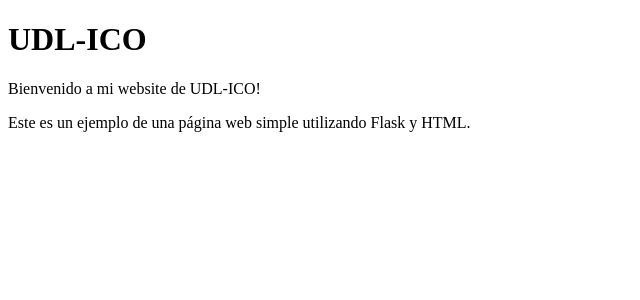
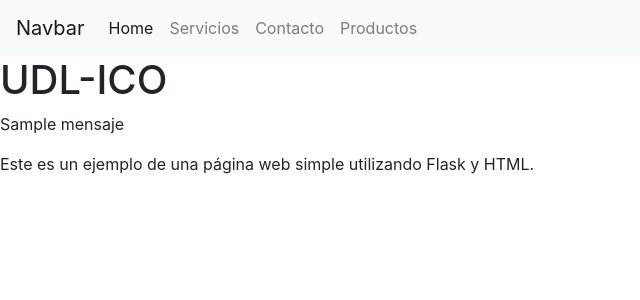
Before and after one commit to adrian-beta/appweb01, a Flask app: template templates/index.html in a window 1280 px wide. Shown: the top 300 px of the page, without its empty margins (0-640 px from the left). Run offline with Flask 3, Linux system fonts and the light colour scheme; the template is opened without the code that fills it: most values are stand-ins (such as "Sample title", 1, 10 or a date in 2020).

Commit message:
Implementacion de Navbar Bootstrap 4.6

```diff
--- a/server.py
+++ b/server.py
@@ -2,9 +2,21 @@ from flask import Flask, render_template
 
 app = Flask(__name__)
 
-@app.route('/')
+@app.route('/home')
 def home():
-    return render_template('index.html')
+    return render_template('index.html', titulo='Inicio', mensaje='Bienvenido a mi website de UDL-ICO!')
+
+@app.route('/servicios')
+def servicios():
+    return render_template('servicios.html', titulo='Servicios', mensaje='Bienvenido a la página de servicios de UDL-ICO!')
+
+@app.route('/contacto')
+def contacto():
+    return render_template('contacto.html', titulo='Contacto', mensaje='Bienvenido a la página de contacto de UDL-ICO!')
+
+@app.route('/productos')
+def productos():
+    return render_template('productos.html', titulo='Productos', mensaje='Bienvenido a la página de productos de UDL-ICO!')
 
 if __name__ == '__main__':
-    app.run(debug=True)
+    app.run(debug=True,port=5051)
--- a/templates/index.html
+++ b/templates/index.html
@@ -1,13 +1,38 @@
 <!DOCTYPE html>
 <html lang="en">
     <head>
+        <link rel="stylesheet" href="https://cdn.jsdelivr.net/npm/bootstrap@4.6.2/dist/css/bootstrap.min.css" integrity="sha384-xOolHFLEh07PJGoPkLv1IbcEPTNtaed2xpHsD9ESMhqIYd0nLMwNLD69Npy4HI+N" crossorigin="anonymous">
         <meta charset="UTF-8">
        <meta name="viewport" content="width=device-width, initial-scale=1.0">
-       <title>UDL-ICO</title>
+       <title>{{titulo}}</title>
     </head>
     <body>
+        <nav class="navbar navbar-expand-lg navbar-light bg-light">
+        <a class="navbar-brand" href="#">Navbar</a>
+        <button class="navbar-toggler" type="button" data-toggle="collapse" data-target="#navbarNav" aria-controls="navbarNav" aria-expanded="false" aria-label="Toggle navigation">
+            <span class="navbar-toggler-icon"></span>
+        </button>
+        <div class="collapse navbar-collapse" id="navbarNav">
+            <ul class="navbar-nav">
+            <li class="nav-item active">
+                <a class="nav-link" href="#">Home <span class="sr-only">(current)</span></a>
+            </li>
+            <li class="nav-item">
+                <a class="nav-link" href="{{ url_for('servicios') }}">Servicios</a>
+            </li>
+            <li class="nav-item">
+                <a class="nav-link" href="{{ url_for('contacto') }}">Contacto</a>
+            </li>
+            <li class="nav-item">
+                <a class="nav-link" href="{{ url_for('productos') }}">Productos</a>
+            </li>
+            </ul>
+        </div>
+        </nav>
+
+
         <h1>UDL-ICO</h1>
-        <p>Bienvenido a mi website de UDL-ICO!</p>
+        <p>{{mensaje}}</p>
         <p>Este es un ejemplo de una
             página web simple utilizando Flask y HTML.</p>
     </body>
```
Also changed, not shown: templates/contacto.html (added, +12 -0 lines), templates/productos.html (added, +12 -0 lines), templates/servicios.html (added, +12 -0 lines).
